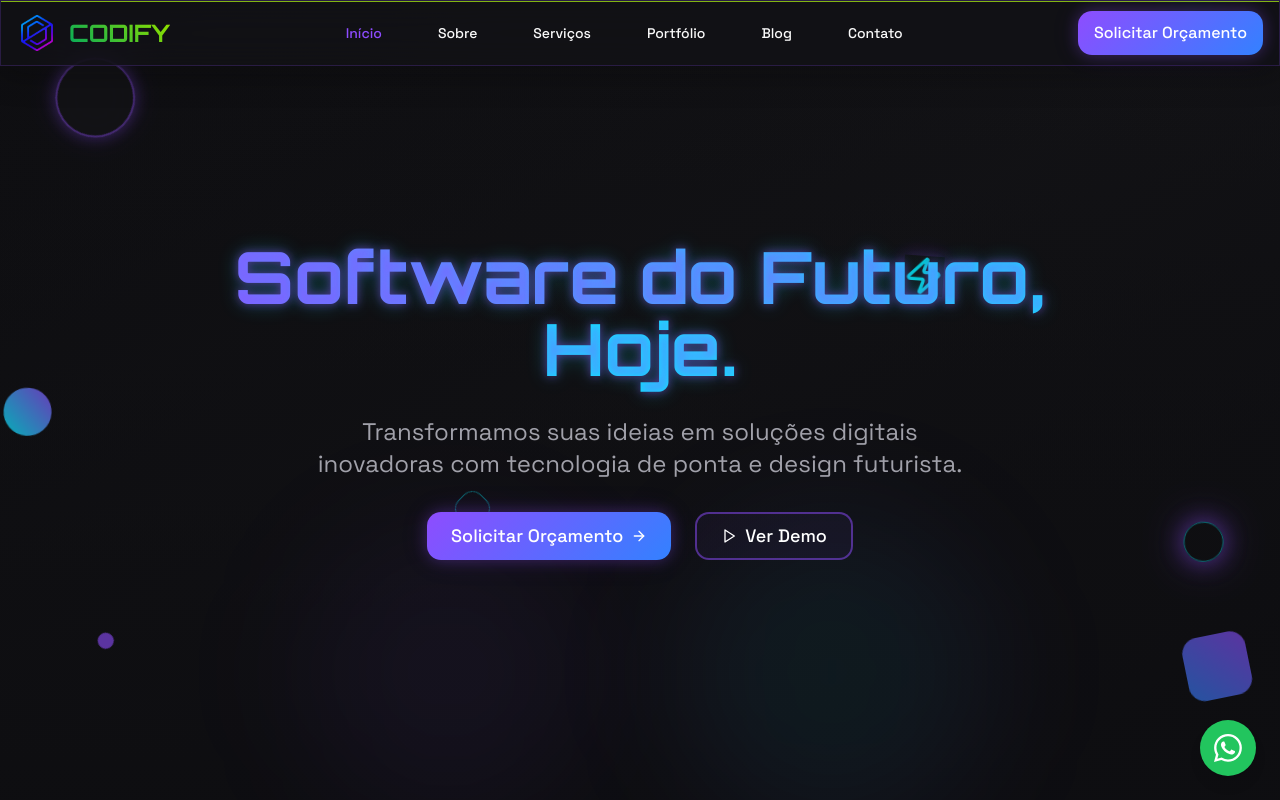
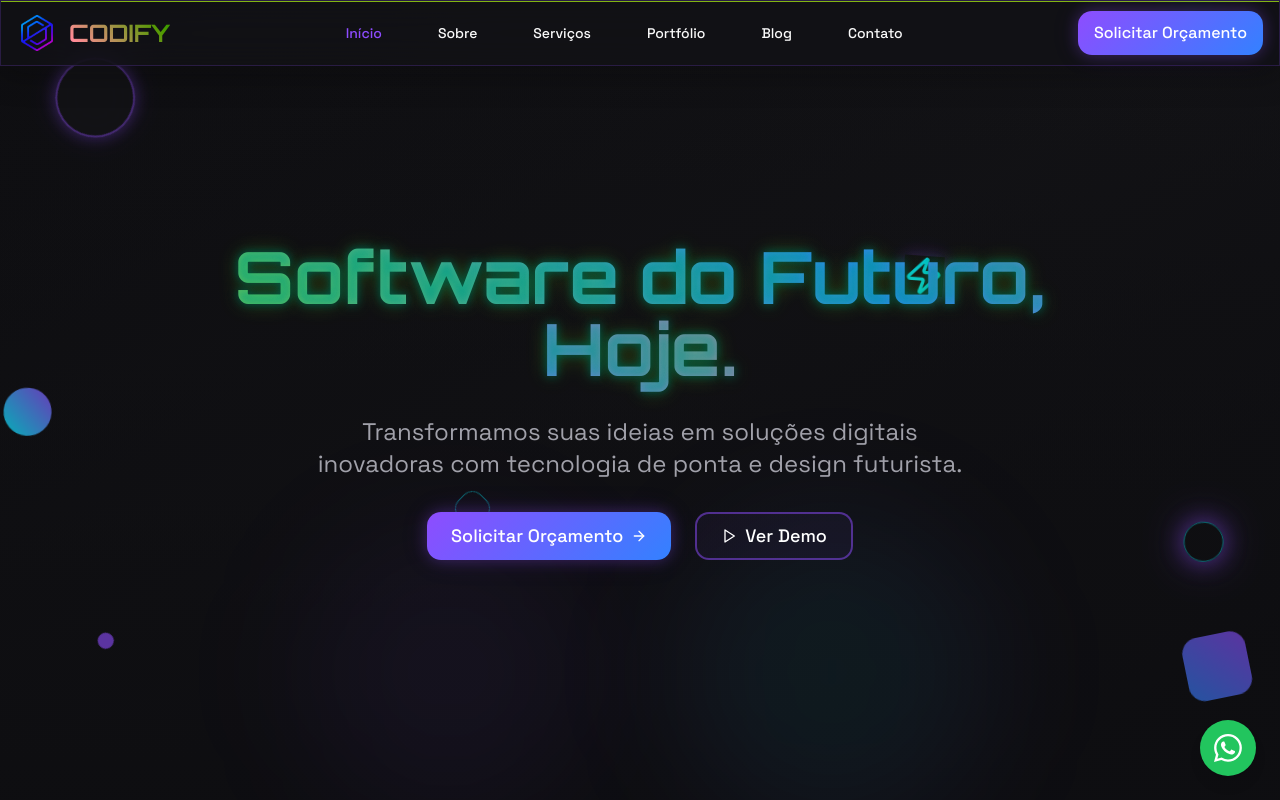
Before and after one commit to codifydevbr/codify-quantum-leap-43, a React (Vite) app: page / in a window 1280 px wide. Shown: the top 800 px of the page. Built offline with nearby package versions, Linux system fonts and the light colour scheme.

Commit message:
Slow down color change effect
Slow down the color change effect on the FuturisticButton component to make the transition smoother.

```diff
--- a/src/index.css
+++ b/src/index.css
@@ -164,12 +164,12 @@
   .bg-gradient-neon {
     background: var(--gradient-neon);
     background-size: 400% 400%;
-    animation: gradient-shift 6s ease infinite;
+    animation: gradient-shift 12s ease infinite;
   }
 
   .bg-gradient-cyber {
     background: var(--gradient-cyber);
-    animation: cyber-rotate 16s linear infinite;
+    animation: cyber-rotate 32s linear infinite;
   }
 
   .bg-gradient-dark {
@@ -202,7 +202,7 @@
     background-clip: text;
     -webkit-background-clip: text;
     color: transparent;
-    animation: hologram-shift 8s ease-in-out infinite;
+    animation: hologram-shift 16s ease-in-out infinite;
   }
 
   .cyber-text {
@@ -217,7 +217,7 @@
     background-clip: text;
     -webkit-background-clip: text;
     color: transparent;
-    animation: cyber-glitch 6s ease-in-out infinite alternate;
+    animation: cyber-glitch 12s ease-in-out infinite alternate;
     text-shadow:
       0 0 10px hsl(262 100% 65% / 0.5),
       0 0 20px hsl(183 100% 50% / 0.3);
--- a/tailwind.config.ts
+++ b/tailwind.config.ts
@@ -143,14 +143,14 @@ export default {
 				'accordion-down': 'accordion-down 0.2s ease-out',
 				'accordion-up': 'accordion-up 0.2s ease-out',
 				'pulse-glow': 'pulse-glow 8s ease-in-out infinite alternate',
-				'hologram': 'hologram 6s ease-in-out infinite',
+				'hologram': 'hologram 12s ease-in-out infinite',
 				'float': 'float 12s ease-in-out infinite',
 				'scan': 'scan 4s linear infinite',
 				'slide-up': 'slideInUp 0.6s ease-out forwards',
 				'fade-scale': 'fadeInScale 0.5s ease-out forwards',
 				'glow-pulse': 'glow-pulse 6s ease-in-out infinite',
 				'matrix-drift': 'matrix-drift 20s ease-in-out infinite',
-				'gentle-glow': 'gentle-glow 6s ease-in-out infinite',
+				'gentle-glow': 'gentle-glow 12s ease-in-out infinite',
 				'orbital-motion': 'orbital-motion 30s linear infinite',
 				'grid-pulse': 'grid-pulse 4s ease-in-out infinite',
 			}
```
